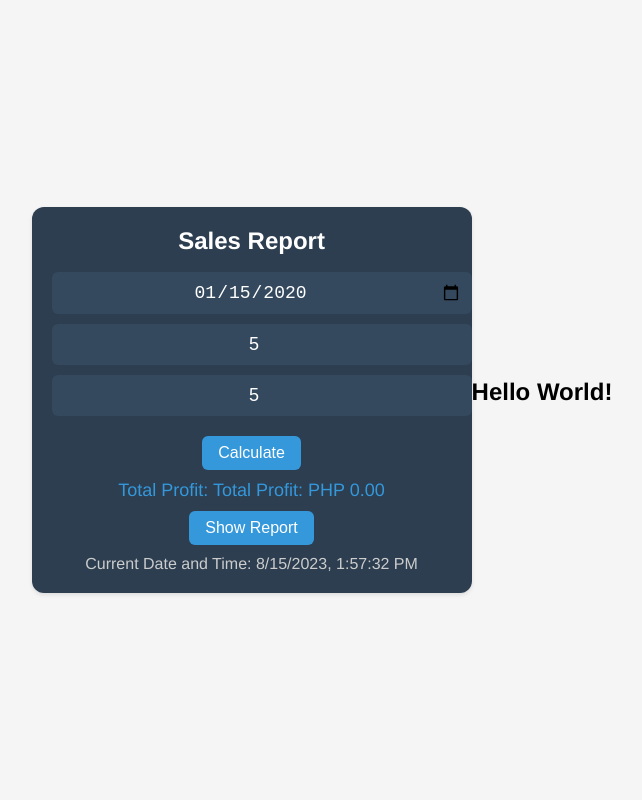
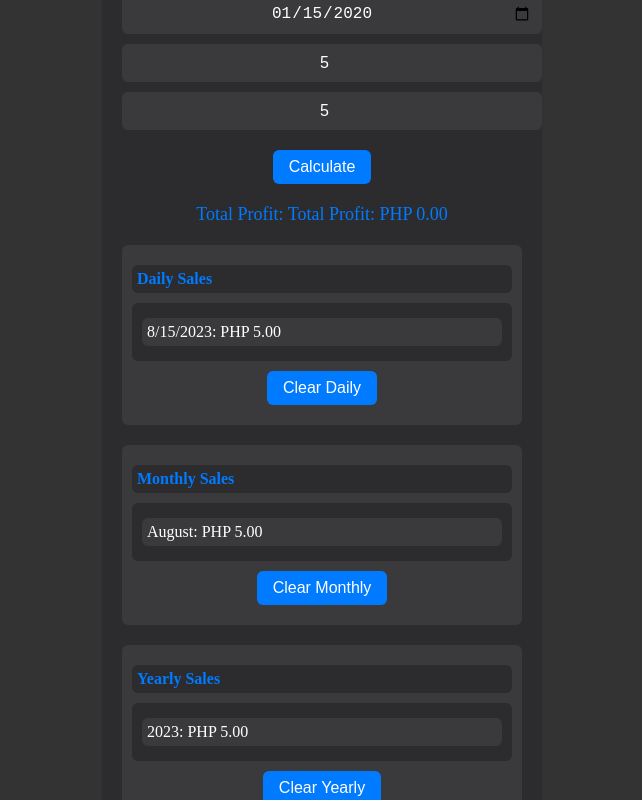
Before and after one commit to yuzithzu/SalesReport, a plain HTML site: page index.html in a window 1280 px wide. Both pictures are taken after typing "2020-01-15", "5", "5" into the empty fields and a click on the button "Calculate". Shown: the whole page, without its empty margins (318-960 px from the left). Drawn offline with Linux system fonts and the light colour scheme.

Commit message:
Update index.html

```diff
--- a/index.html
+++ b/index.html
@@ -1,4 +1,4 @@
-<!DOCTYPE html><!DOCTYPE html>
+<!DOCTYPE html>
 <html lang="en">
 <head>
   <meta charset="UTF-8">
@@ -6,18 +6,25 @@
   <title>Sales Report</title>
   <style>
     body {
-      font-family: "Helvetica Neue", sans-serif;
-      background-color: #f5f5f5;
       margin: 0;
       padding: 0;
+    }
+
+    .background {
+      background-color: rgba(0, 0, 0, 0.8);
+      position: fixed;
+      top: 0;
+      left: 0;
+      width: 100%;
+      height: 100%;
       display: flex;
       justify-content: center;
       align-items: center;
-      min-height: 100vh;
+      z-index: 9999;
     }
 
     .calculator {
-      background-color: #2c3e50;
+      background-color: #2c2c2e;
       border-radius: 12px;
       box-shadow: 0 2px 4px rgba(0, 0, 0, 0.1);
       padding: 20px;
@@ -25,34 +32,33 @@
       max-width: 400px;
       color: #fff;
       text-align: center;
+      position: relative;
     }
 
     h1 {
       font-size: 24px;
-      margin-top: 0;
+      margin: 0 0 20px;
     }
 
-    .date-picker,
-    .sales-input,
-    .expenses-input {
+    input[type="date"],
+    input[type="number"] {
       width: 100%;
       padding: 10px;
       margin-bottom: 10px;
       border: none;
       border-radius: 6px;
-      background-color: #34495e;
-      font-size: 18px;
+      background-color: #3a3a3c;
+      font-size: 16px;
       color: #fff;
       text-align: center;
     }
 
     .calculate-btn,
-    .show-report-btn,
     .clear-btn {
       display: block;
       margin: 10px auto;
       padding: 8px 16px;
-      background-color: #3498db;
+      background-color: #007AFF;
       color: #fff;
       border: none;
       border-radius: 6px;
@@ -62,42 +68,53 @@
 
     .result {
       font-size: 18px;
-      margin-top: 10px;
-      color: #3498db;
+      margin: 20px 0;
+      color: #007AFF;
     }
 
     .record-list {
       margin-top: 20px;
       padding: 10px;
       border-radius: 6px;
-      background-color: #34495e;
-      display: none;
+      background-color: #3a3a3c;
       font-size: 16px;
     }
 
     .record-category {
-      background-color: #2c3e50;
+      background-color: #2c2c2e;
       border-radius: 6px;
       padding: 5px;
       margin: 10px 0;
       text-align: left;
       font-weight: bold;
-      color: #3498db;
+      color: #007AFF;
     }
 
-    .daily-sales-history li {
+    .sales-history {
+      padding: 10px;
+      border-radius: 6px;
+      background-color: #2c2c2e;
+      font-size: 16px;
+    }
+
+    .sales-record {
+      margin: 5px 0;
+      padding: 5px;
+      border-radius: 6px;
+      background-color: #3a3a3c;
+      text-align: left;
       color: #fff;
     }
 
-    /* New styles for centered design */
     .date-time {
       margin-top: 10px;
       font-size: 16px;
-      color: #ccc;
+      color: #bbb;
     }
   </style>
 </head>
 <body>
+  <div class="background">
     <div class="calculator">
       <h1>Sales Report</h1>
       <input type="date" class="date-picker">
@@ -107,35 +124,37 @@
       <div class="result">
         Total Profit: <span class="profit">PHP 0</span>
       </div>
-    <button class="show-report-btn">Show Report</button>
       <div class="record-list">
         <div class="record-category">Daily Sales</div>
-      <ul class="daily-sales-history"></ul>
+        <div class="sales-history daily-sales-history"></div>
         <button class="clear-btn daily-clear">Clear Daily</button>
+      </div>
+      <div class="record-list">
         <div class="record-category">Monthly Sales</div>
-      <div class="monthly-sales"></div>
+        <div class="sales-history monthly-sales-history"></div>
         <button class="clear-btn monthly-clear">Clear Monthly</button>
+      </div>
+      <div class="record-list">
         <div class="record-category">Yearly Sales</div>
-      <div class="yearly-sales"></div>
+        <div class="sales-history yearly-sales-history"></div>
         <button class="clear-btn yearly-clear">Clear Yearly</button>
       </div>
       <div class="date-time">
         Current Date and Time: <span class="current-date-time"></span>
       </div>
     </div>
+  </div>
 
   <script>
     const calculateBtn = document.querySelector('.calculate-btn');
-    const showReportBtn = document.querySelector('.show-report-btn');
     const clearBtns = document.querySelectorAll('.clear-btn');
-    const recordList = document.querySelector('.record-list');
     const dailySalesHistory = document.querySelector('.daily-sales-history');
+    const monthlySalesHistory = document.querySelector('.monthly-sales-history');
+    const yearlySalesHistory = document.querySelector('.yearly-sales-history');
     const salesInput = document.querySelector('.sales-input');
     const expensesInput = document.querySelector('.expenses-input');
     const profitSpan = document.querySelector('.profit');
     const currentDateElement = document.querySelector('.current-date-time');
-    const monthlySales = document.querySelector('.monthly-sales');
-    const yearlySales = document.querySelector('.yearly-sales');
 
     function updateCurrentDateTime() {
       const now = new Date();
@@ -147,8 +166,8 @@
     setInterval(updateCurrentDateTime, 1000);
 
     let dailyTotal = 0;
-    let monthlySalesData = {};
-    let yearlySalesData = {};
+    let monthlyTotal = 0;
+    let yearlyTotal = 0;
 
     calculateBtn.addEventListener('click', () => {
       const sales = parseFloat(salesInput.value) || 0;
@@ -160,51 +179,27 @@
       updateCurrentDateTime();
 
       const now = new Date();
-      const currentMonth = now.toLocaleString('en-US', { month: 'long' });
-      const currentYear = now.getFullYear();
-
-      if (!monthlySalesData[currentYear]) {
-        monthlySalesData[currentYear] = {};
-      }
-
-      if (!monthlySalesData[currentYear][currentMonth]) {
-        monthlySalesData[currentYear][currentMonth] = 0;
-      }
-
-      monthlySalesData[currentYear][currentMonth] += sales;
-
-      if (!yearlySalesData[currentYear]) {
-        yearlySalesData[currentYear] = 0;
-      }
-      yearlySalesData[currentYear] += sales;
-
-      const salesRecord = document.createElement('li');
       const formattedDate = now.toLocaleDateString();
+      const salesRecord = document.createElement('div');
+      salesRecord.className = 'sales-record';
       salesRecord.textContent = `${formattedDate}: PHP ${sales.toFixed(2)}`;
       dailySalesHistory.appendChild(salesRecord);
-    });
 
-    showReportBtn.addEventListener('click', () => {
-      dailySalesHistory.textContent = '';
-      monthlySales.innerHTML = '';
-      yearlySales.innerHTML = '';
+      // Update monthly total
+      monthlyTotal += sales;
+      const formattedMonth = now.toLocaleString('default', { month: 'long' });
+      const monthlySalesRecord = document.createElement('div');
+      monthlySalesRecord.className = 'sales-record';
+      monthlySalesRecord.textContent = `${formattedMonth}: PHP ${monthlyTotal.toFixed(2)}`;
+      monthlySalesHistory.appendChild(monthlySalesRecord);
 
-      for (const year in yearlySalesData) {
-        const yearSummary = document.createElement('div');
-        yearSummary.className = 'record-category';
-        yearSummary.textContent = `${year} Sales: PHP ${yearlySalesData[year].toFixed(2)}`;
-        yearlySales.appendChild(yearSummary);
-
-        const yearlyMonths = monthlySalesData[year];
-        for (const month in yearlyMonths) {
-          const monthSummary = document.createElement('div');
-          monthSummary.className = 'record-category';
-          monthSummary.textContent = `${month} ${year} Sales: PHP ${yearlyMonths[month].toFixed(2)}`;
-          monthlySales.appendChild(monthSummary);
-        }
-      }
-
-      recordList.style.display = 'block';
+      // Update yearly total
+      yearlyTotal += sales;
+      const formattedYear = now.getFullYear();
+      const yearlySalesRecord = document.createElement('div');
+      yearlySalesRecord.className = 'sales-record';
+      yearlySalesRecord.textContent = `${formattedYear}: PHP ${yearlyTotal.toFixed(2)}`;
+      yearlySalesHistory.appendChild(yearlySalesRecord);
     });
 
     clearBtns.forEach(btn => {
@@ -214,28 +209,15 @@
           dailySalesHistory.textContent = '';
         }
         if (btn.classList.contains('monthly-clear')) {
-          monthlySalesData = {};
-          monthlySales.textContent = '';
+          monthlyTotal = 0;
+          monthlySalesHistory.textContent = '';
         }
         if (btn.classList.contains('yearly-clear')) {
-          yearlySalesData = {};
-          yearlySales.textContent = '';
+          yearlyTotal = 0;
+          yearlySalesHistory.textContent = '';
         }
-        recordList.style.display = 'none';
       });
     });
   </script>
 </body>
 </html>
-
-<html>
-  <head>
-    <title>Hello, World!</title>
-    <link rel="stylesheet" href="styles.css" />
-  </head>
-  <body>
-      <h1 class="title">Hello World! </h1>
-      <p id="currentTime"></p>
-      <script src="script.js"></script>
-  </body>
-</html>
```
Lines whose indentation alone changed are shown as unchanged.
